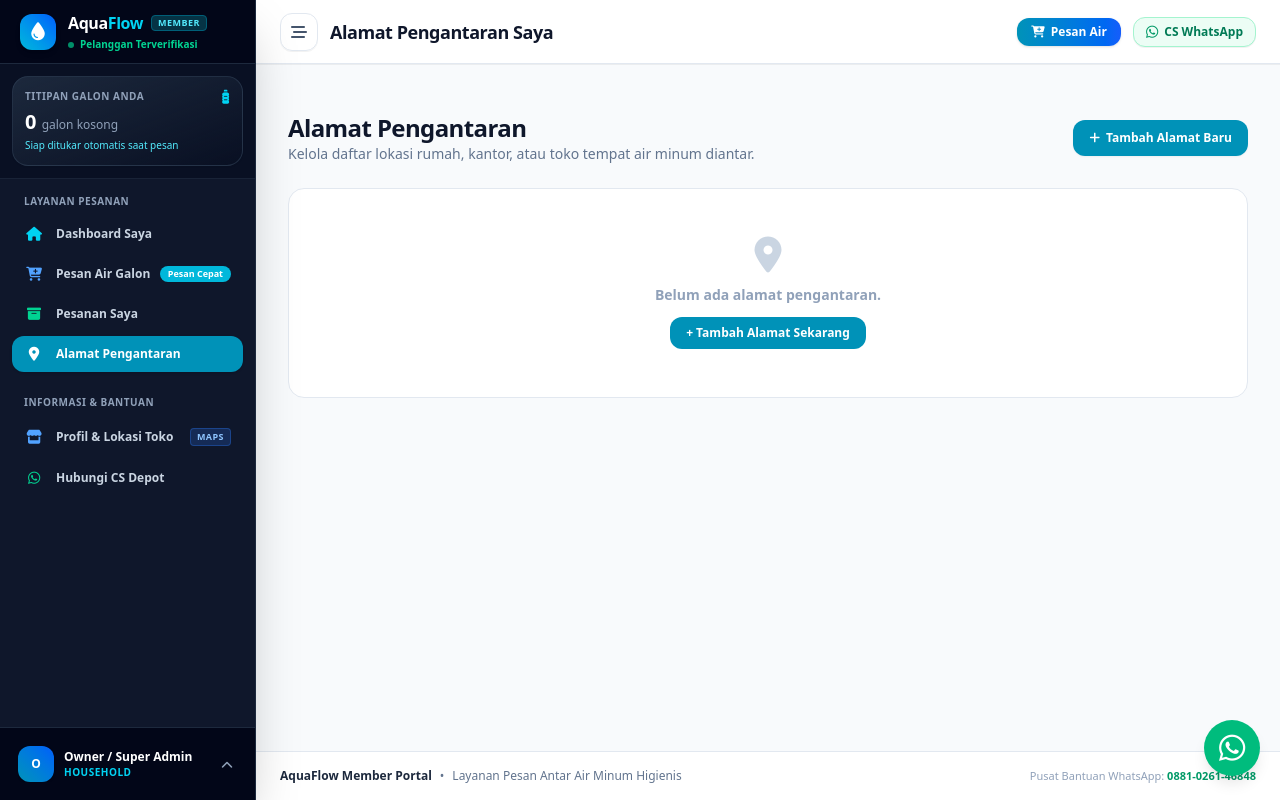
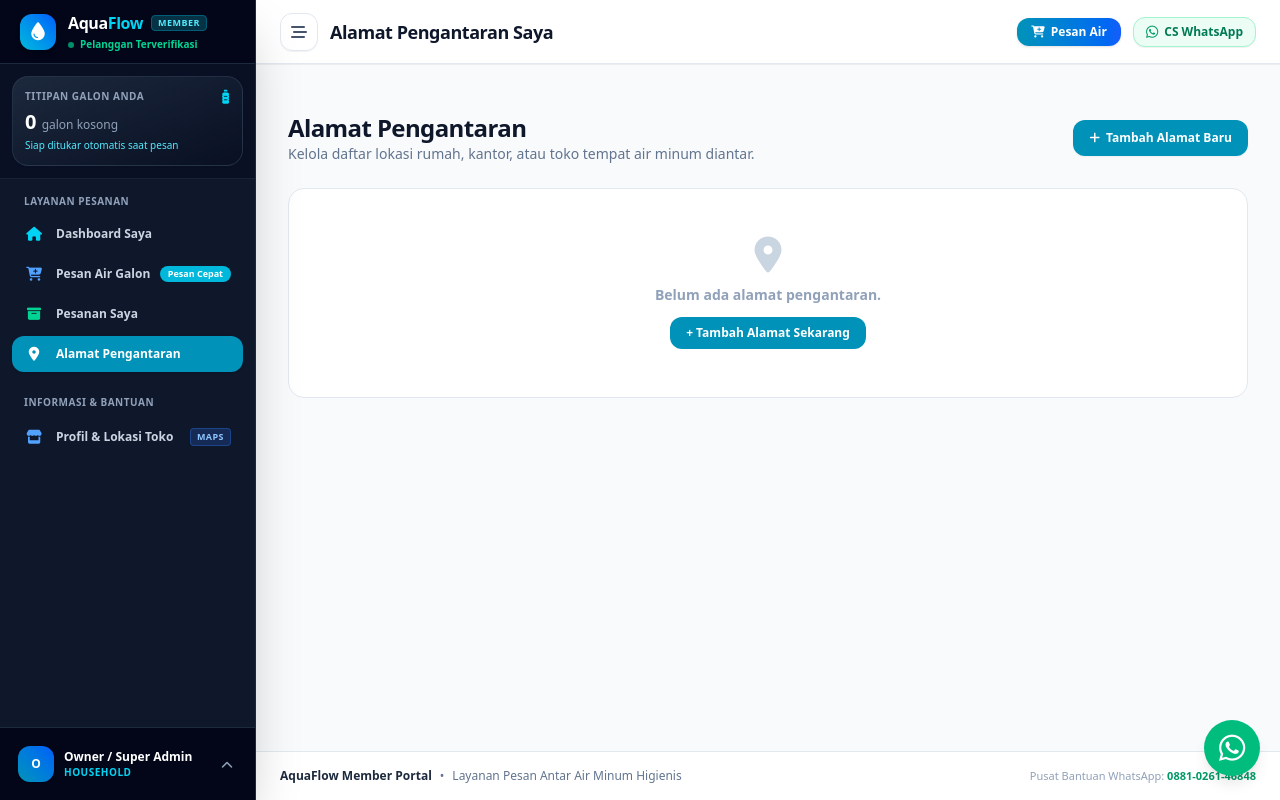
Before and after one commit to aldopandiangan998-art/water-delivery-management-system, a Laravel app: page /customer/addresses in a window 1280 px wide. Run offline with Laravel 12, Linux system fonts and the light colour scheme; a user stored in the database is signed in; data comes from the database, SQL or seed files in the repository; style sheets or scripts are compiled from the project's sources.

Commit message:
fix: remove hubungi cs depot from customer sidebar navigation

```diff
--- a/resources/views/layouts/customer.blade.php
+++ b/resources/views/layouts/customer.blade.php
@@ -163,12 +163,6 @@
                     </span>
                 </a>
 
-                <!-- WhatsApp CS Support -->
-                <a href="https://wa.me/{{ $cleanWhatsapp }}?text=Halo%20Admin%20AquaFlow,%20saya%20pelanggan%20mau%20tanya%20pesanan" target="_blank"
-                   class="flex items-center px-3 py-2.5 rounded-xl text-slate-300 hover:bg-slate-800 hover:text-emerald-400 transition duration-150">
-                    <i class="fa-brands fa-whatsapp w-5 mr-3 text-center text-sm text-emerald-400"></i>
-                    <span>Hubungi CS Depot</span>
-                </a>
 
             </div>
 
```
Also changed, not shown: 3 other files.
